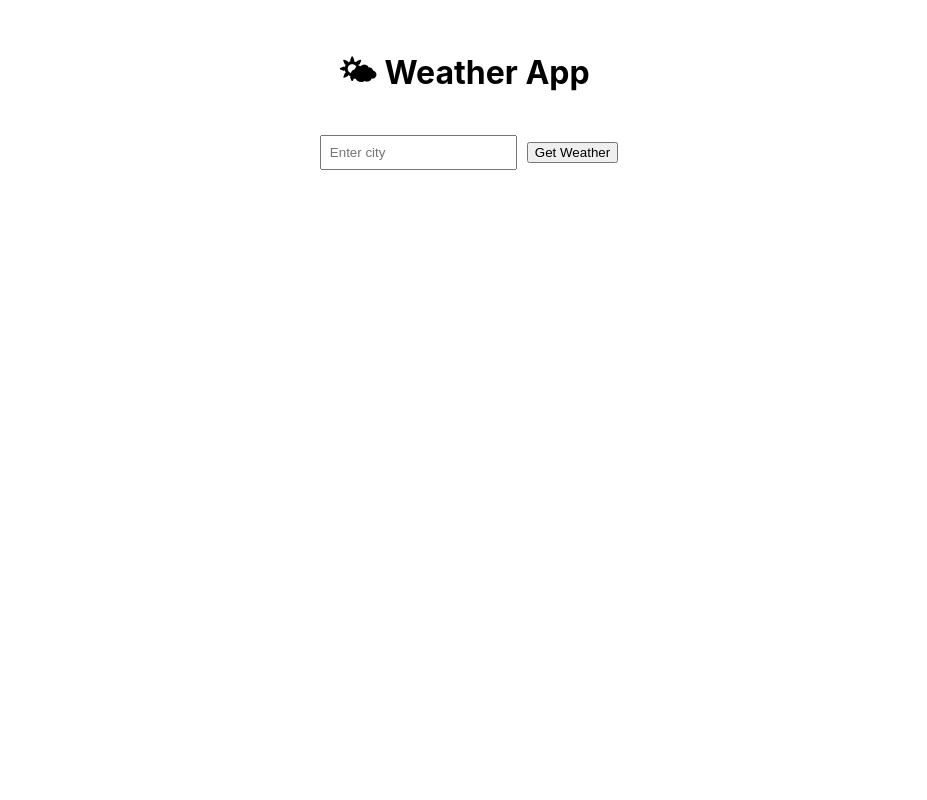
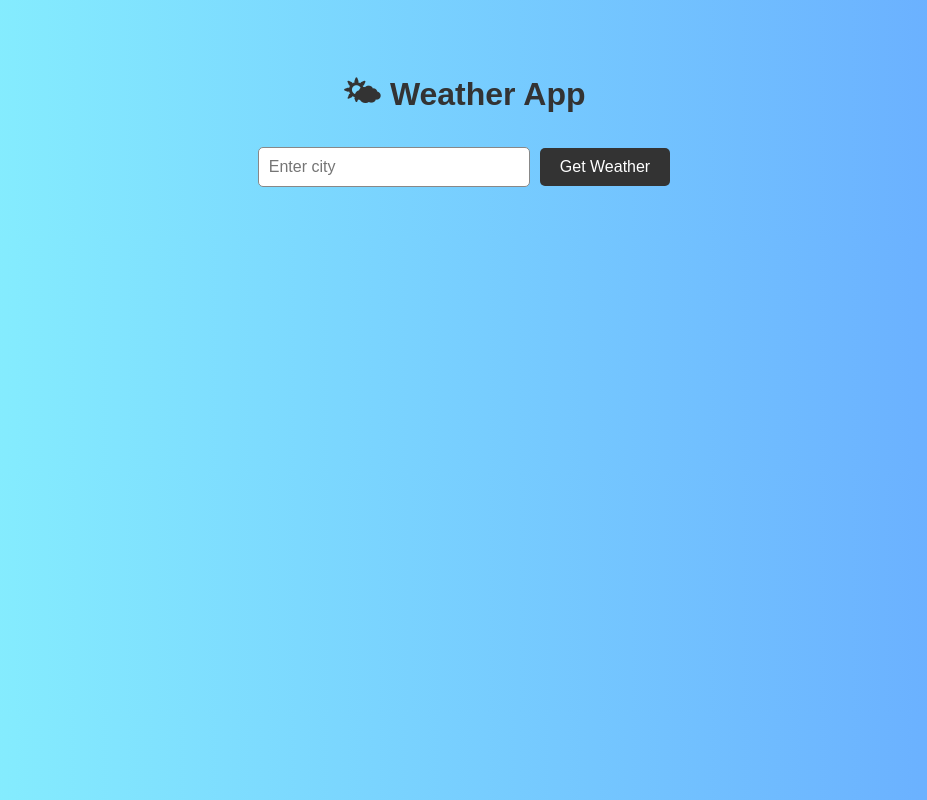
Before and after one commit to yenuliobapitiya/weather-app, a React (Create React App) app: page / in a window 1280 px wide. Shown: the whole page, without its empty margins (176-1103 px from the left). Built offline with nearby package versions, Linux system fonts and the light colour scheme.

Commit message:
style the weather card

```diff
--- a/src/App.css
+++ b/src/App.css
@@ -1,17 +1,64 @@
+body {
+  background: linear-gradient(to right, #89f7fe, #66a6ff);
+  font-family: Arial, sans-serif;
+  margin: 0;
+  padding: 0;
+}
+
 .app {
   text-align: center;
-  margin-top: 50px;
+  padding: 50px 20px;
+  color: #333;
+}
+
+.input-section {
+  margin-top: 20px;
 }
 
 input {
-  padding: 8px;
-  margin: 10px;
+  padding: 10px;
+  width: 250px;
+  font-size: 16px;
+  border-radius: 5px;
+  border: 1px solid #888;
+}
+
+button {
+  padding: 10px 20px;
+  margin-left: 10px;
+  font-size: 16px;
+  background-color: #333;
+  color: #fff;
+  border: none;
+  border-radius: 5px;
+  cursor: pointer;
 }
 
 .weather-card {
-  margin-top: 20px;
-  border: 1px solid #ccc;
+  margin-top: 30px;
+  background: #fff;
   display: inline-block;
-  padding: 20px;
-  border-radius: 10px;
+  padding: 30px;
+  border-radius: 15px;
+  box-shadow: 0 10px 25px rgba(0, 0, 0, 0.2);
 }
+
+.weather-card h2 {
+  margin: 0;
+}
+
+.condition {
+  font-size: 20px;
+  margin: 10px 0;
+}
+
+.temp {
+  font-size: 28px;
+  font-weight: bold;
+  margin: 10px 0;
+}
+
+.error {
+  color: red;
+  margin-top: 10px;
+}
```
